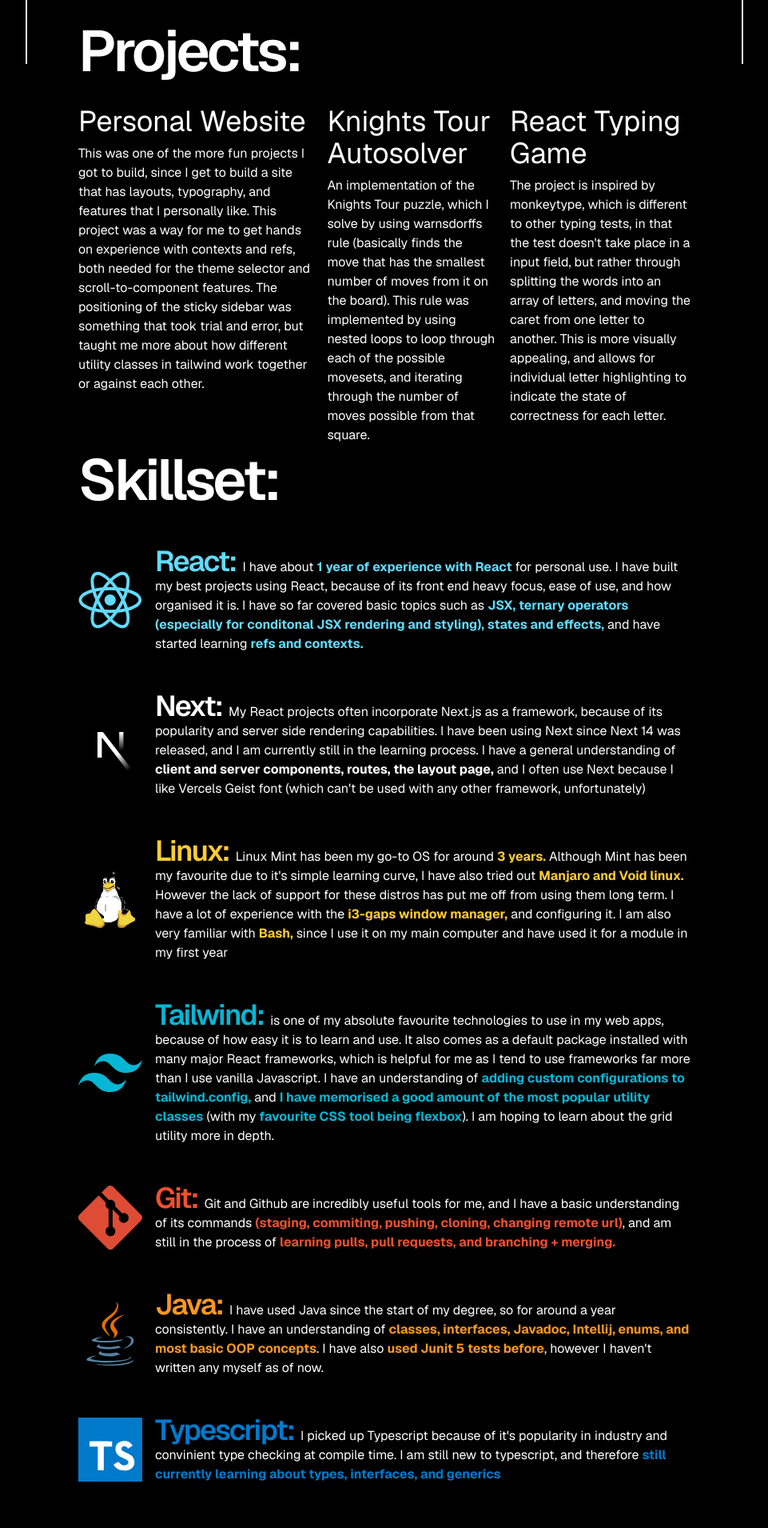
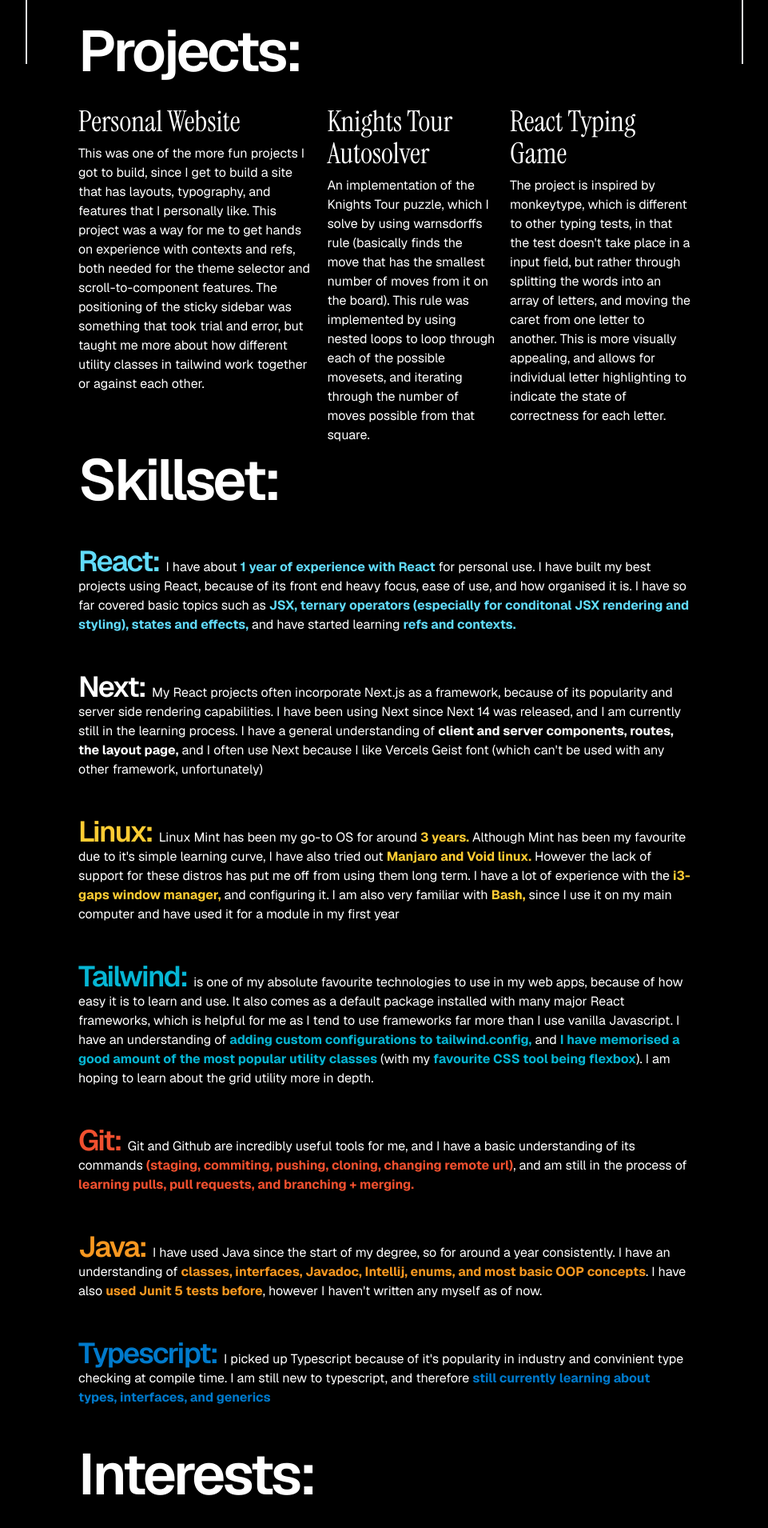
Before and after one commit to NaokiTM/portfolio-site, a Next.js app: page /portfolio-site/ in a window 1280 px wide. Shown: the part 720-2630 px from the top of the page at 80% size, without its empty margins (164-1125 px from the left). Built offline with nearby package versions, Linux system fonts and the light colour scheme.

Commit message:
removed svg connections for now, and added instrumentserif to my projects section

```diff
--- a/next.config.ts
+++ b/next.config.ts
@@ -1,7 +1,6 @@
 import type { NextConfig } from "next";
 
 const nextConfig: NextConfig = {
-  dangerouslyAllowSVG: true,
   basePath: '/portfolio-site',
   assetPrefix: '/portfolio-site/public',
   output: "export",
--- a/src/app/components/content/Projects.tsx
+++ b/src/app/components/content/Projects.tsx
@@ -1,4 +1,11 @@
 import React from 'react'
+import { Instrument_Serif } from 'next/font/google';
+
+const instrumentSerif = Instrument_Serif({
+  subsets: ['latin'],
+  weight: ['400'],
+  style: ['italic'],
+});
 
 export default function Projects() {
   return (
@@ -6,17 +13,17 @@
         <div className={`leading-none tracking-tighter font-semibold text-7xl pb-8`}>Projects:</div>
         <div className='flex flex-row align-top space-x-4'>
           <div className='flex flex-col'>
-            <div className={`instrument-serif-italic text-4xl mb-2`}>Personal Website</div>
+            <div className={`${instrumentSerif.className} text-4xl mb-2`}>Personal Website</div>
             <p>This was one of the more fun projects I got to build, since I get to build a site that has layouts, typography, and features that I personally like. This project was a way for me to get hands on experience with contexts and refs, both needed for the theme selector and scroll-to-component features. The positioning of the sticky sidebar was something that took trial and error, but taught me more about how different utility classes in tailwind work together or against each other. </p>
           </div>
 
           <div className='flex flex-col'>
-            <div className={`instrument-serif-italic text-4xl mb-2`}>Knights Tour Autosolver</div>
+            <div className={`${instrumentSerif.className} text-4xl mb-2`}>Knights Tour Autosolver</div>
             <p>An implementation of the Knights Tour puzzle, which I solve by using warnsdorffs rule (basically finds the move that has the smallest number of moves from it on the board). This rule was implemented by using nested loops to loop through each of the possible movesets, and iterating through the number of moves possible from that square.</p>
           </div>
 
           <div className='flex flex-col'>
-            <div className={`instrument-serif-italic text-4xl mb-2`}>React Typing Game</div>
+            <div className={`${instrumentSerif.className} text-4xl mb-2`}>React Typing Game</div>
             <p className='mb-8'>The project is inspired by monkeytype, which is different to other typing tests, in that the test doesn&apos;t take place in a input field, but rather through splitting the words into an array of letters, and moving the caret from one letter to another. This is more visually appealing, and allows for individual letter highlighting to indicate the state of correctness for each letter.</p>
           </div>
         </div>
--- a/src/app/components/content/Skillset.tsx
+++ b/src/app/components/content/Skillset.tsx
@@ -4,51 +4,50 @@
   return (
     <div className=''>
       <div className={`leading-none tracking-tighter font-semibold text-7xl mb-12 flex flex-col space-y-2`}>Skillset: </div>
-
       <div className='flex flex-row items-center mb-12 '>
-          <img src="/react.svg" className='w-[80px] h-[80px] flex-shrink-0 mr-4'/>
+          {/* <img src="/react.svg" className='w-[80px] h-[80px] flex-shrink-0 mr-4'/> */}
           <div className='flex'>
               <div className={`text-md`}><div className={`text-reactBlue text-4xl leading-none font-semibold tracking-tighter inline-flex mr-2`}>React:</div>I have about <b className='text-reactBlue'>1 year of experience with React</b> for personal use. I have built my best projects using React, because of its front end heavy focus, ease of use, and how organised it is. I have so far covered basic topics such as <b className='text-reactBlue'>JSX, ternary operators (especially for conditonal JSX rendering and styling), states and effects,</b> and have started learning <b className='text-reactBlue'>refs and contexts.</b></div>
           </div>
       </div>
 
       <div className='flex flex-row items-center mb-12'>
-          <img src="/next.svg" className='w-[80px] h-[80px] flex-shrink-0 mr-4'/>
+          {/* <img src="/next.svg" className='w-[80px] h-[80px] flex-shrink-0 mr-4'/> */}
           <div className='flex'>
               <div className={`text-md`}><div className={`text-4xl leading-none font-semibold tracking-tighter inline-flex mr-2`}>Next:</div>My React projects often incorporate Next.js as a framework, because of its popularity and server side rendering capabilities. I have been using Next since Next 14 was released, and I am currently still in the learning process. I have a general understanding of <b>client and server components, routes, the layout page,</b> and I often use Next because I like Vercels Geist font (which can&apos;t be used with any other framework, unfortunately)</div>
           </div>
       </div>
 
       <div className='flex flex-row items-center mb-12'>
-          <img src="/linux.svg" className='w-[80px] h-[80px] flex-shrink-0 mr-4'/>
+          {/* <img src="/linux.svg" className='w-[80px] h-[80px] flex-shrink-0 mr-4'/> */}
           <div className='flex'>
               <div className={`text-md`}><div className={`text-linuxYellow text-4xl leading-none font-semibold tracking-tighter inline-flex mr-2`}>Linux:</div>Linux Mint has been my go-to OS for around <b className='text-linuxYellow'>3 years.</b> Although Mint has been my favourite due to it&apos;s simple learning curve, I have also tried out <b className='text-linuxYellow'>Manjaro and Void linux.</b> However the lack of support for these distros has put me off from using them long term. I have a lot of experience with the <b className='text-linuxYellow'>i3-gaps window manager,</b> and configuring it. I am also very familiar with <b className='text-linuxYellow'>Bash,</b> since I use it on my main computer and have used it for a module in my first year</div>
           </div>
       </div>
 
       <div className='flex flex-row items-center mb-12'>
-          <img src="/tailwind.svg" className='w-[80px] h-[80px] flex-shrink-0 mr-4'/>
+          {/* <img src="/tailwind.svg" className='w-[80px] h-[80px] flex-shrink-0 mr-4'/> */}
           <div className='flex'>
               <div className={`text-md`}><div className={`text-tailwindBlue text-4xl leading-none font-semibold tracking-tighter inline-flex mr-2`}>Tailwind:</div>is one of my absolute favourite technologies to use in my web apps, because of how easy it is to learn and use. It also comes as a default package installed with many major React frameworks, which is helpful for me as I tend to use frameworks far more than I use vanilla Javascript. I have an understanding of <b className='text-tailwindBlue'>adding custom configurations to tailwind.config,</b> and <b className='text-tailwindBlue'>I have memorised a good amount of the most popular utility classes</b> (with my <b className='text-tailwindBlue'>favourite CSS tool being flexbox</b>). I am hoping to learn about the grid utility more in depth. </div>
           </div>
       </div>
 
       <div className='flex flex-row items-center mb-12'>
-          <img src = "/git.svg" className='w-[80px] h-[80px] flex-shrink-0 mr-4'/>
+          {/* <img src = "/git.svg" className='w-[80px] h-[80px] flex-shrink-0 mr-4'/> */}
           <div className='flex'>
               <div className={`text-md`}><div className={`text-gitOrange text-4xl leading-none font-semibold tracking-tighter inline-flex mr-2`}>Git:</div>Git and Github are incredibly useful tools for me, and I have a basic understanding of its commands <b className='text-gitOrange'>(staging, commiting, pushing, cloning, changing remote url)</b>, and am still in the process of <b className='text-gitOrange'>learning pulls, pull requests, and branching + merging.</b></div>
           </div>
       </div>
 
       <div className='flex flex-row items-center mb-12'>
-          <img src = "/java.svg" className='w-[80px] h-[80px] flex-shrink-0 mr-4'/>
+          {/* <img src = "/java.svg" className='w-[80px] h-[80px] flex-shrink-0 mr-4'/> */}
           <div className='flex'>
               <div className={`text-md`}><div className={`text-javaOrange text-4xl leading-none font-semibold tracking-tighter inline-flex mr-2`}>Java:</div>I have used Java since the start of my degree, so for around a year consistently. I have an understanding of <b className='text-javaOrange'>classes, interfaces, Javadoc, Intellij, enums, and most basic OOP concepts</b>. I have also <b className='text-javaOrange'>used Junit 5 tests before</b>, however I haven&apos;t written any myself as of now.</div>
           </div>
       </div>
 
       <div className='flex flex-row items-center mb-12'>
-          <img src = "/typescript.svg" className='w-[80px] h-[80px] flex-shrink-0 mr-4'/>
+          {/* <img src = "/typescript.svg" className='w-[80px] h-[80px] flex-shrink-0 mr-4'/> */}
           <div className='flex'>
               <div className={`text-md`}><div className={`text-typescriptBlue text-4xl leading-none font-semibold tracking-tighter inline-flex mr-2`}>Typescript:</div>I picked up Typescript because of it&apos;s popularity in industry and convinient type checking at compile time. I am still new to typescript, and therefore <b className='text-typescriptBlue'>still currently learning about types, interfaces, and generics</b></div>
           </div>
```
Also changed, not shown: public/react.svg.
